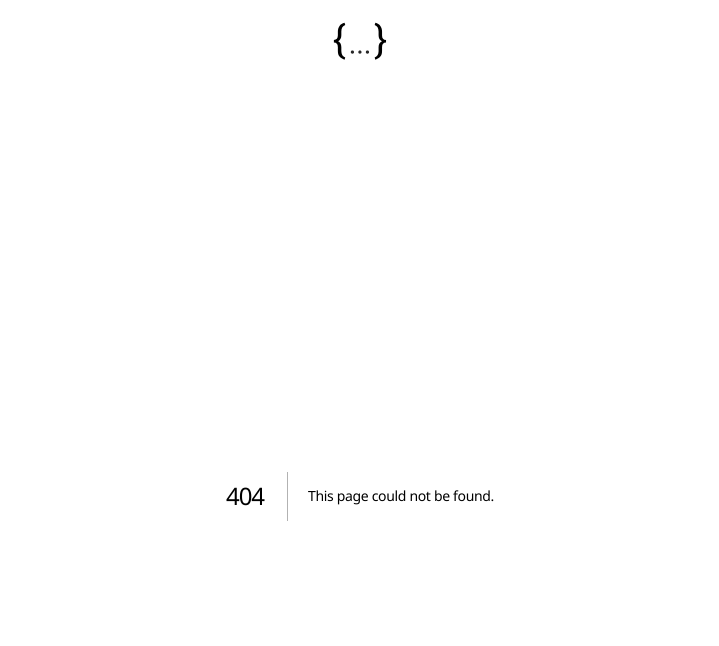
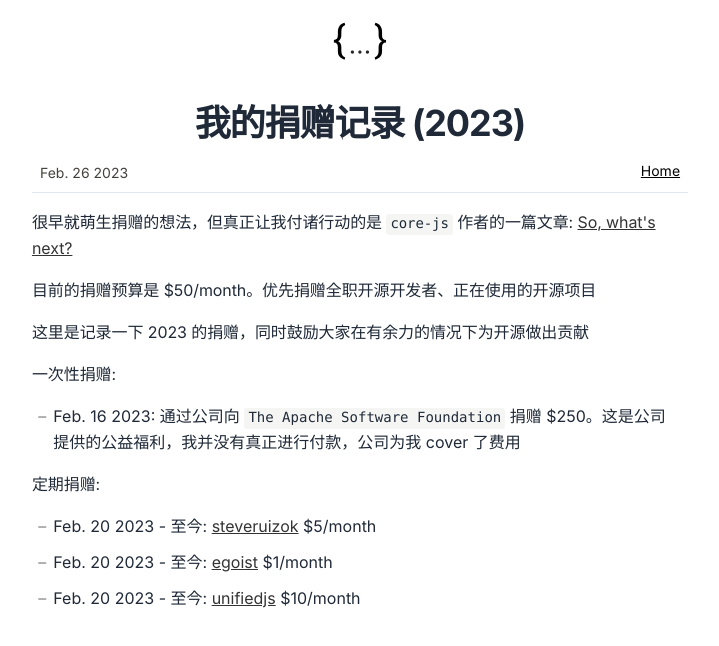
Before and after one commit to Bowen7/blog, a Next.js app: page /post/2023-sponsoring in a window 1280 px wide. Before the commit this address had no page. Shown: the top 646 px of the page, without its empty margins (280-999 px from the left). Built offline with nearby package versions, Linux system fonts and the light colour scheme.

Commit message:
add blog: 2023-sponsoring

```diff
--- /dev/null
+++ b/pages/post/2023-sponsoring.mdx
@@ -0,0 +1,22 @@
+import Layout from 'layouts/post'
+
+export const meta = {
+  title: '我的捐赠记录 (2023)',
+  time: '20230226',
+}
+
+很早就萌生捐赠的想法，但真正让我付诸行动的是 `core-js` 作者的一篇文章: [So, what's next?](https://github.com/zloirock/core-js/blob/master/docs/2023-02-14-so-whats-next.md)
+
+目前的捐赠预算是 $50/month。优先捐赠全职开源开发者、正在使用的开源项目
+
+这里是记录一下 2023 的捐赠，同时鼓励大家在有余力的情况下为开源做出贡献
+
+一次性捐赠:
+- Feb. 16 2023: 通过公司向 `The Apache Software Foundation` 捐赠 $250。这是公司提供的公益福利，我并没有真正进行付款，公司为我 cover 了费用
+
+定期捐赠:
+- Feb. 20 2023 - 至今: [steveruizok](https://github.com/steveruizok) $5/month
+- Feb. 20 2023 - 至今: [egoist](https://github.com/egoist) $1/month
+- Feb. 20 2023 - 至今: [unifiedjs](https://github.com/unifiedjs) $10/month
+
+export default ({ children }) => <Layout meta={meta}>{children}</Layout>
```
